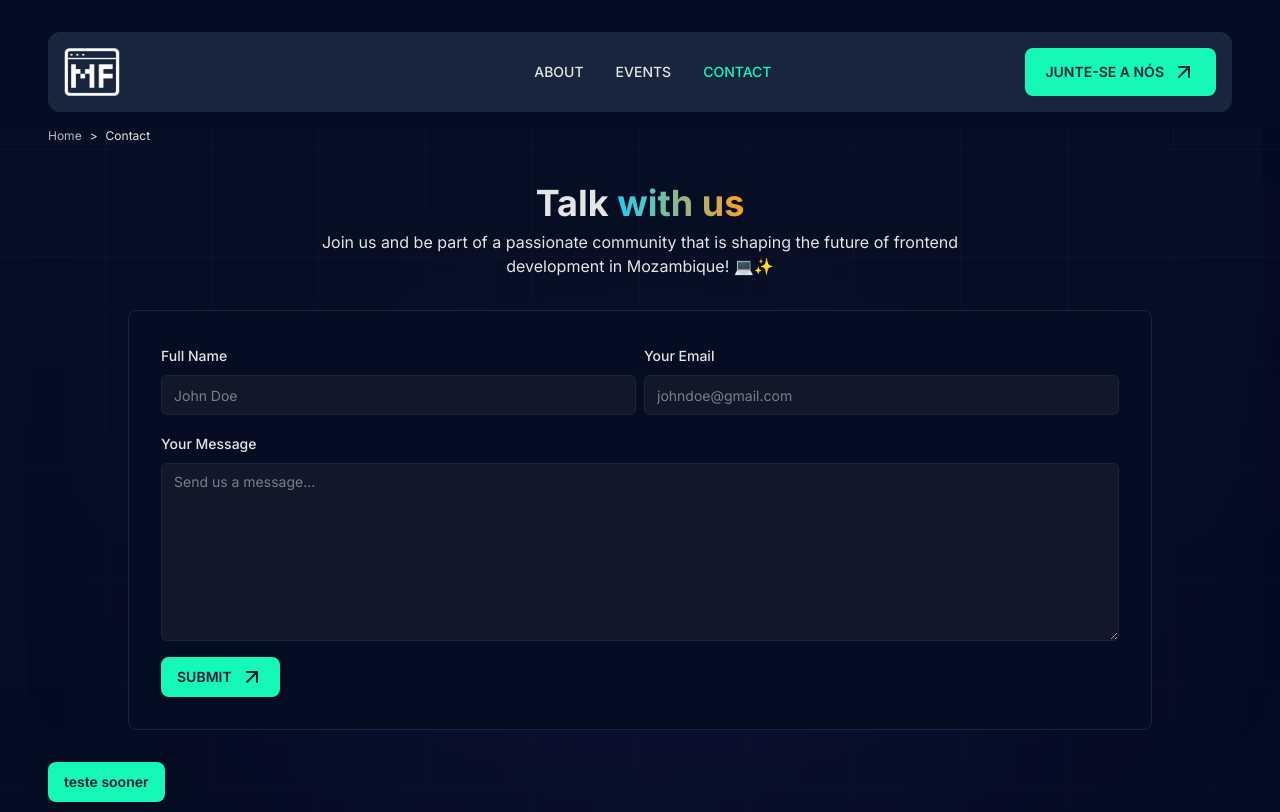
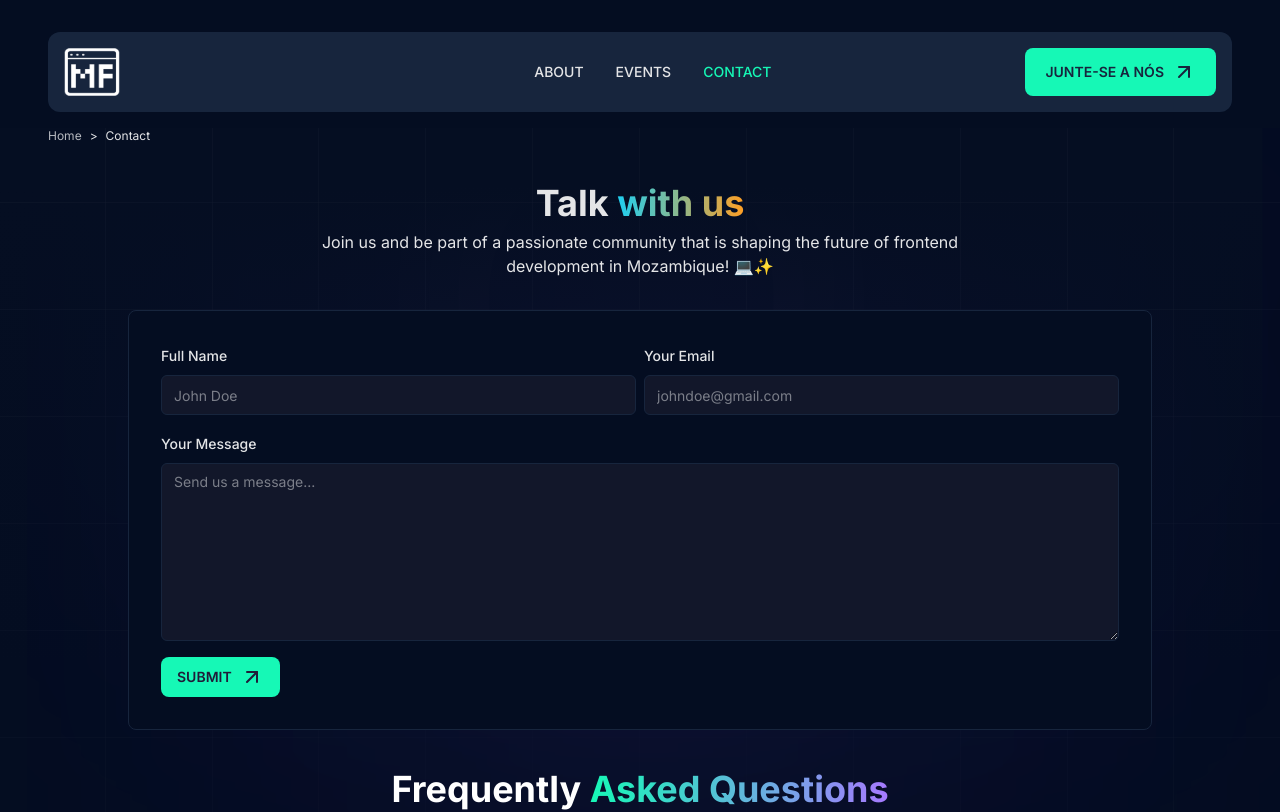
Before and after one commit to Maputo-Frontenders/maputo_frontenders_website, a Next.js app: page /en/contacto in a window 1280 px wide. Shown: the top 812 px of the page. Built offline with nearby package versions, Linux system fonts and the light colour scheme.

Commit message:
chore: remove unused button from contact form

```diff
--- a/sections/contacto/form.tsx
+++ b/sections/contacto/form.tsx
@@ -166,13 +166,6 @@ export function ContactForm({ intl }: { intl: DictionaryProps }) {
           )}
         </div>
       </form>
-      <Button
-        onClick={() => {
-          toast("teste sooner");
-        }}
-      >
-        teste sooner
-      </Button>
     </Form>
   );
 }
```
